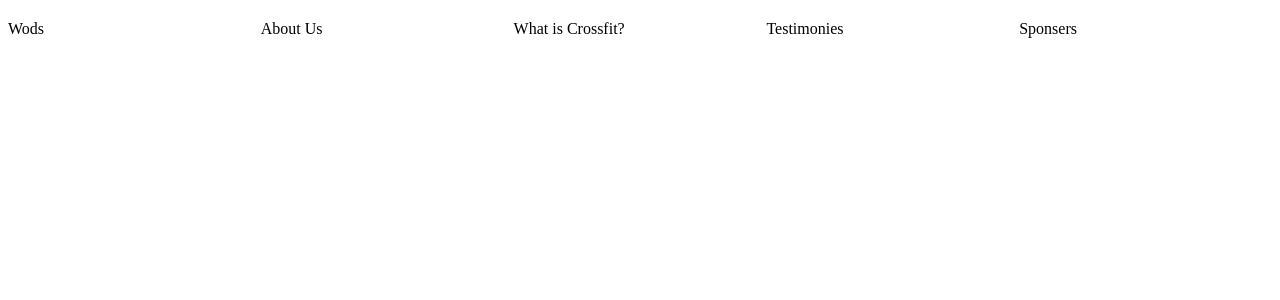
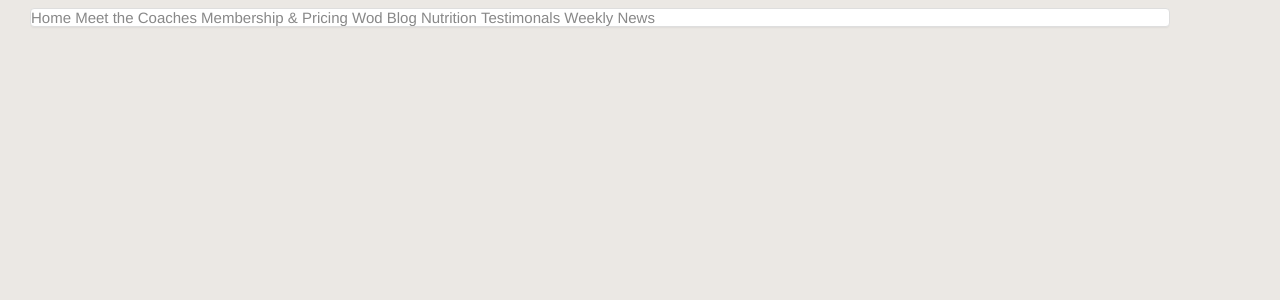
Before and after one commit to jakefish/ProjectWorthy, a Django app: template core/templates/core/site_base.html in a window 1280 px wide. Shown: the top 300 px of the page. Run offline with Django 3.2, Linux system fonts and the light colour scheme; the template is opened without the code that fills it, so the values that code supplies are empty.

Commit message:
Add base navigation bar along with some style!

```diff
--- a/core/static/core/style.css
+++ b/core/static/core/style.css
@@ -1,21 +1,111 @@
+body {
+	background-color: #EBE8E4;
+	color: #222;
+	font-family: "HelveticaNeue-Light", "Helvetica Neue Light", "Helvetica Neue", Helvetica, Arial, "Lucida Grande", sans-serif;
+	font-weight: 300;
+	font-size: 15px;
+}
+
 nav {
-  width: 100%;
-  margin: 20px 0;
-  }
+	background-color: #fff;
+	border: 1px solid #dedede;
+	border-radius: 4px;
+	box-shadow: 0 2px 2px -1px rgba(0, 0, 0, 0.055);
+	color: #888;
+	display: block;
+	margin: 8px 22px 8px 22px;
+	overflow: hidden;
+	width: 90%;
+}
 
 nav ul {
-width: 100%;
-list-style: none;
-margin: 0;
-padding: 0;
-}
-
-nav ul li a {
-display: block;
-width: 100%;
+	margin: 0;
+	padding: 0;
 }
 
 nav ul li {
-width: 20%;
-float: left;
+	display: inline-block;
+	list-style-type: none;
+	-webkit-transition: all 0.2s;
+	-moz-transition: all 0.2s;
+	-ms-transition: all 0.2s;
+	-o-transition: all 0.2s;
+	transition: all 0.2s;
+	}
+
+nav > ul > li > a {
+	color: #aaa;
+	display: block;
+	line-height: 56px;
+	padding: 0 24px;
+	text-decoration: none;
 }
+
+nav > ul > li > a > .caret {
+  border-top: 4px solid #aaa;
+  border-right: 4px solid transparent;
+  border-left: 4px solid transparent;
+  content: "";
+  display: inline-block;
+  height: 0;
+  width: 0;
+  vertical-align: middle;
+
+  -webkit-transition: color 0.1s linear;
+  -moz-transition: color 0.1s linear;
+  -o-transition: color 0.1s linear;
+  transition: color 0.1s linear;
+}
+
+nav > ul > li:hover {
+  background-color: rgb( 40, 44, 47 );
+}
+
+nav > ul > li:hover > a {
+  color: rgb( 255, 255, 255 );
+}
+
+nav > ul > li:hover > a > .caret {
+  border-top-color: rgb( 255, 255, 255 );
+}
+
+nav > ul > li > div {
+ 	background-color: rgb( 40, 44, 47 );
+ 	border-top: 0;
+ 	border-radius: 0 0 4px 4px;
+ 	box-shadow: 0 2px 2px -1px rgba(0, 0, 0, 0.055);
+ 	display: none;
+ 	margin: 0;
+ 	opacity: 0;
+ 	position: absolute;
+ 	width: 165px;
+ 	visibility: hidden;
+ 	z-index: 100;
+
+ 	-webkit-transiton: opacity 0.2s;
+ 	-moz-transition: opacity 0.2s;
+ 	-ms-transition: opacity 0.2s;
+ 	-o-transition: opacity 0.2s;
+ 	-transition: opacity 0.2s;
+}
+
+nav > ul > li > div ul > li {
+  display: block;
+}
+
+nav > ul > li > div ul > li > a {
+	color: #fff;
+	display: block;
+	padding: 12px 24px;
+	text-decoration: none;
+}
+
+nav > ul > li > div ul > li:hover > a {
+  background-color: rgba( 255, 255, 255, 0.1);
+}
+
+nav > ul > li:hover > div {
+ 	display: block;
+ 	opacity: 1;
+ 	visibility: visible;
+}
--- a/core/templates/core/site_base.html
+++ b/core/templates/core/site_base.html
@@ -14,20 +14,29 @@
 </head>
 {% endblock %}
 <body>
-
     <!-- Main Navigation Bar -->
     {% block nav-bar %}
     <nav id="mainNavigation">
       {% block nav-links %}
         <ul>
-            <li>Wods</li>
-            <li>About Us</li>
-            <li>What is Crossfit?</li>
-            <li>Testimonies</li>
-            <li>Sponsers</li>
+            <li>Home</li>
+            <li>
+              Meet the Coaches
+              <div>
+                  <ul>
+                        <li>Contact Us</li>
+                        <li>Location</li>
+                  </ul>
+              </div>
+            </li>
+            <li>Membership & Pricing</li>
+            <li>Wod Blog</li>
+            <li>Nutrition</li>
+            <li>Testimonals</li>
+            <li>Weekly News</li>
          </ul>
          {% endblock %}
     </nav>
-    {% endblock %}
+    {%  endblock %}
 </body>
 </html>
```
Also changed, not shown: core/templates/core/navigation_bar_practice.html (added, +57 -0 lines).
